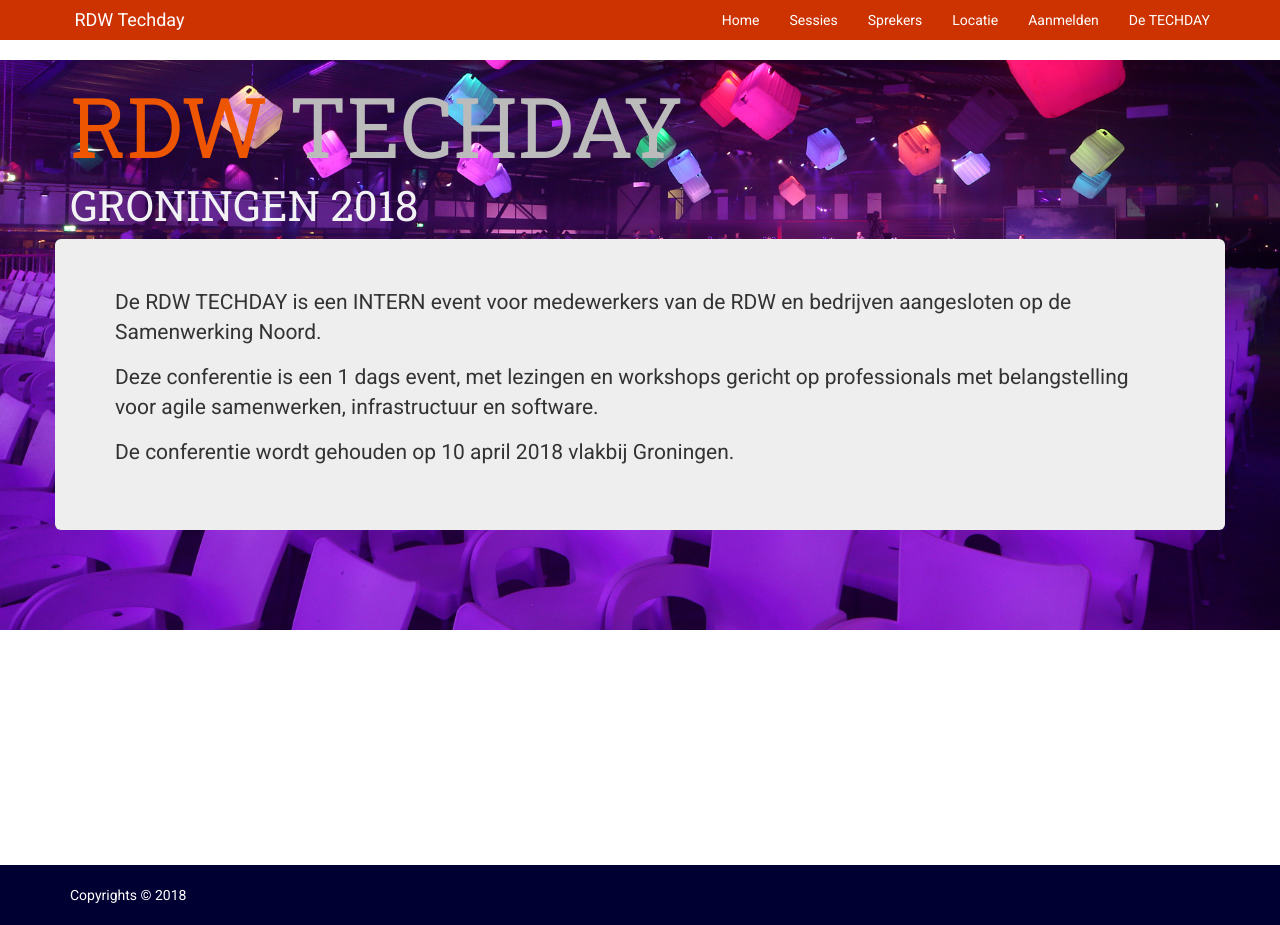
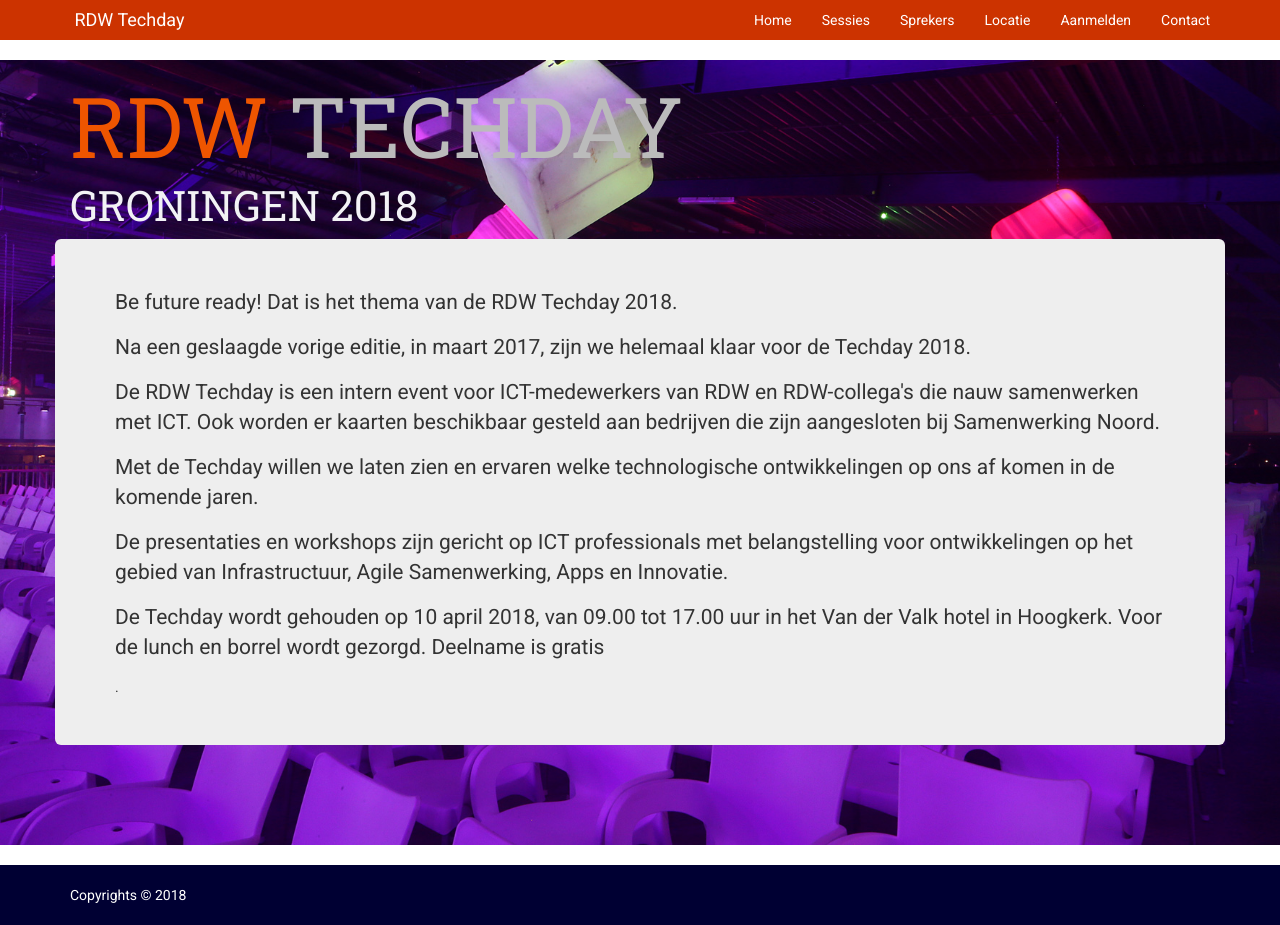
Before and after one commit to rdwtechday/rdwtechday2019, a Jekyll site: the page built from index.md, in a window 1280 px wide and 925 px high. Built offline with Jekyll 4.4.1, drawn with Linux system fonts in a browser that asks for light colours; nearby versions of some CDN libraries; comment, search, counter and statistics services are not loaded.

```diff
--- a/_includes/intro.html
+++ b/_includes/intro.html
@@ -8,16 +8,13 @@
         </div>
         <div class="row">
             <div class="jumbotron">
-                <p>
-                    De RDW TECHDAY is een INTERN event voor medewerkers van de RDW en bedrijven aangesloten op de Samenwerking Noord.
-                </p>
-                <p>
-                    Deze conferentie is een 1 dags event, met lezingen en workshops gericht op professionals met belangstelling voor agile samenwerken, infrastructuur
-                    en software.
-                </p>
-                <p>
-                    De conferentie wordt gehouden op 10 april 2018 vlakbij Groningen.
-                </p>
+                <p>Be future ready! Dat is het thema van de RDW Techday 2018.</p>
+                <p>Na een geslaagde vorige editie, in maart 2017, zijn we helemaal klaar voor de Techday 2018.</p>
+                <p>De RDW Techday is een intern event voor ICT-medewerkers van RDW en RDW-collega&#39;s die nauw samenwerken met ICT. Ook worden er kaarten beschikbaar gesteld aan bedrijven die zijn aangesloten bij Samenwerking Noord.</p>
+                <p>Met de Techday willen we laten zien en ervaren welke technologische ontwikkelingen op ons af komen in de komende jaren.</p>
+                <p>De presentaties en workshops zijn gericht op ICT professionals met belangstelling voor ontwikkelingen op het gebied van Infrastructuur, Agile Samenwerking, Apps en Innovatie.</p>
+                <p>De Techday wordt gehouden op 10 april 2018, van 09.00 tot 17.00  uur in het Van der Valk hotel in Hoogkerk. Voor de lunch en borrel wordt gezorgd. Deelname is gratis</p>.
+
             </div>
         </div>
     </div>
```
Also changed, not shown: _sprekers/rene-bultje.md (+1 -1 lines), aanmelden.md (+2 -4 lines), about.md (+2 -8 lines).
